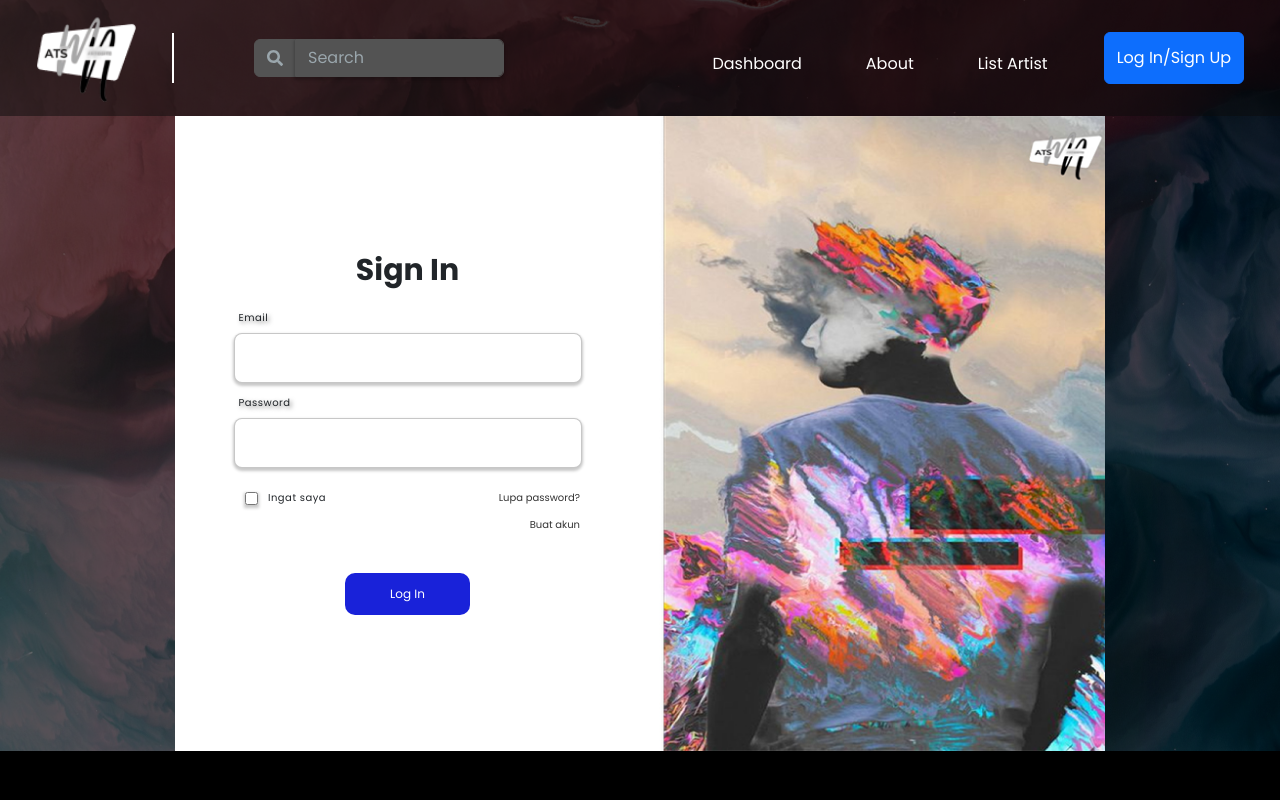
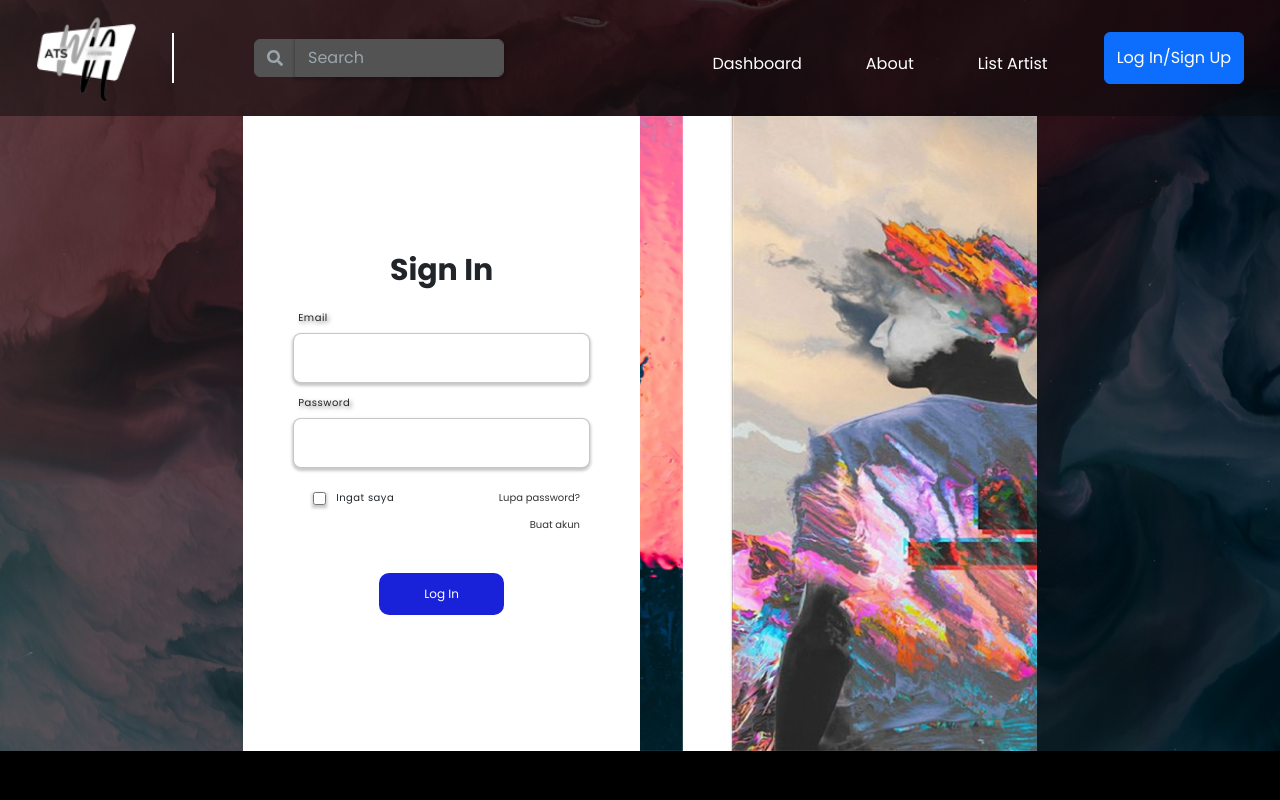
Before and after one commit to defgafriedo/EastSide_Massive_Web_D, a React (Create React App) app: page /login in a window 1280 px wide. Shown: the top 800 px of the page. Built offline with nearby package versions, Linux system fonts and the light colour scheme.

Commit message:
Update Login-Signup-Page.jsx

```diff
--- a/src/loginSignup/Login-Signup-Page.jsx
+++ b/src/loginSignup/Login-Signup-Page.jsx
@@ -19,7 +19,16 @@ export default function LS() {
     <div className="App">
       <div
         className={containerClass}
-        style={{ position: "relative", width: "930px", height: "635px" }}
+        style={{
+          position: "relative",
+          width: "62%",
+          height: "635px",
+          minWidth: "500px",
+          "@media screen and (max-width: 768px)": {
+            width: "100%",
+            height: "auto",
+          },
+        }}
       >
         <SignUpForm onSignInClick={handleSignInClick} />
         <SignInForm onSignInClick={handleSignInClick} />
```
